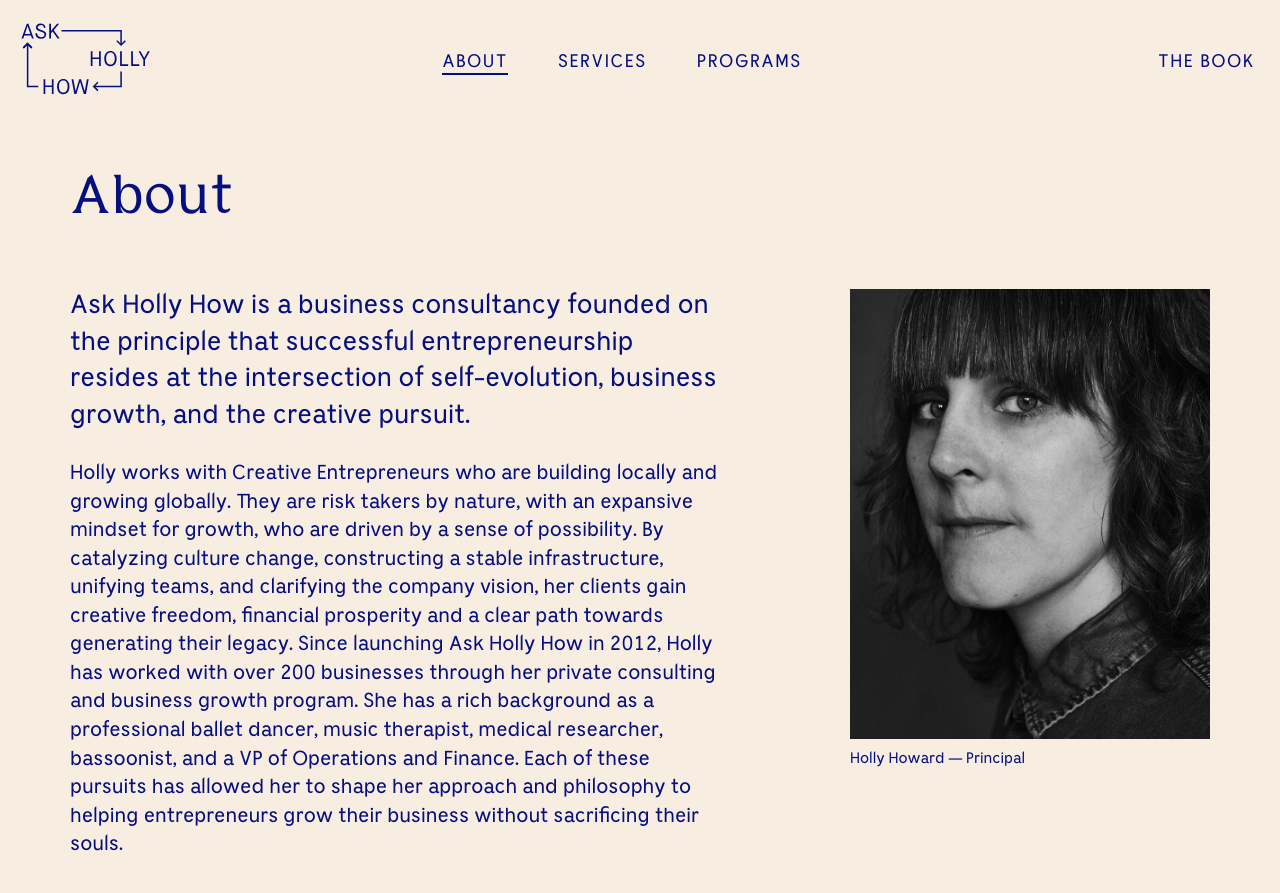
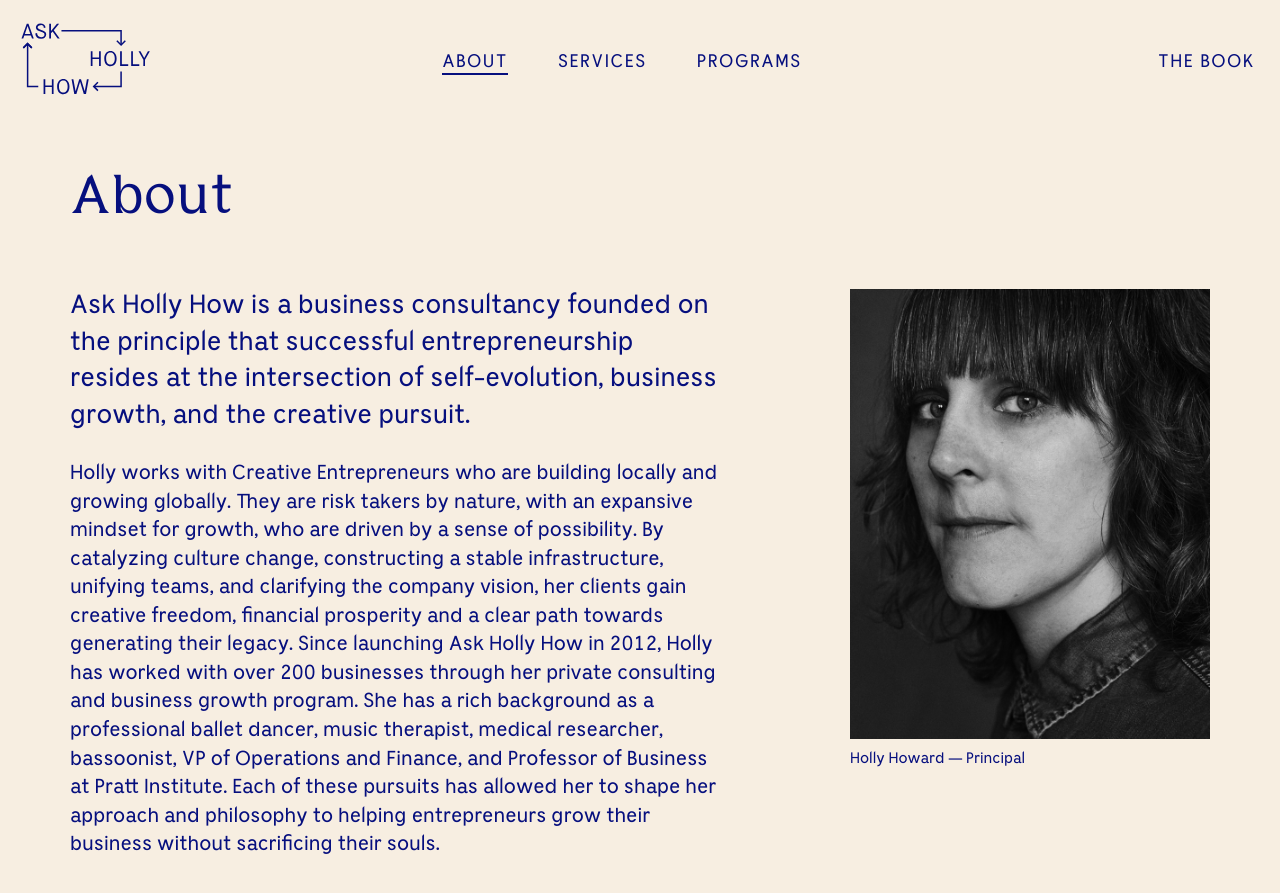
Before and after one commit to hollyhoward78/ask-holly-how, a Jekyll site: the page built from _pages/about.md, in a window 1280 px wide and 900 px high. Shown: the top 893 px of the window. Built offline with Jekyll 4.4.1, drawn with Linux system fonts in a browser that asks for light colours; a script that is not in the unit is left out.

Commit message:
Update Page “About”

```diff
--- a/_pages/about.md
+++ b/_pages/about.md
@@ -16,9 +16,10 @@
   Since launching Ask Holly How in 2012, Holly has worked with over 200
   businesses through her private consulting and business growth program. She has
   a rich background as a professional ballet dancer, music therapist, medical
-  researcher, bassoonist, and a VP of Operations and Finance. Each of these
-  pursuits has allowed her to shape her approach and philosophy to helping
-  entrepreneurs grow their business without sacrificing their souls.
+  researcher, bassoonist, VP of Operations and Finance, and Professor of
+  Business at Pratt Institute. Each of these pursuits has allowed her to shape
+  her approach and philosophy to helping entrepreneurs grow their business
+  without sacrificing their souls.
 about-image: /images/Holly_Portrait.jpg
 about-image-caption: Holly Howard &mdash; Principal
 about-email: hhoward@askhollyhow.com
```
